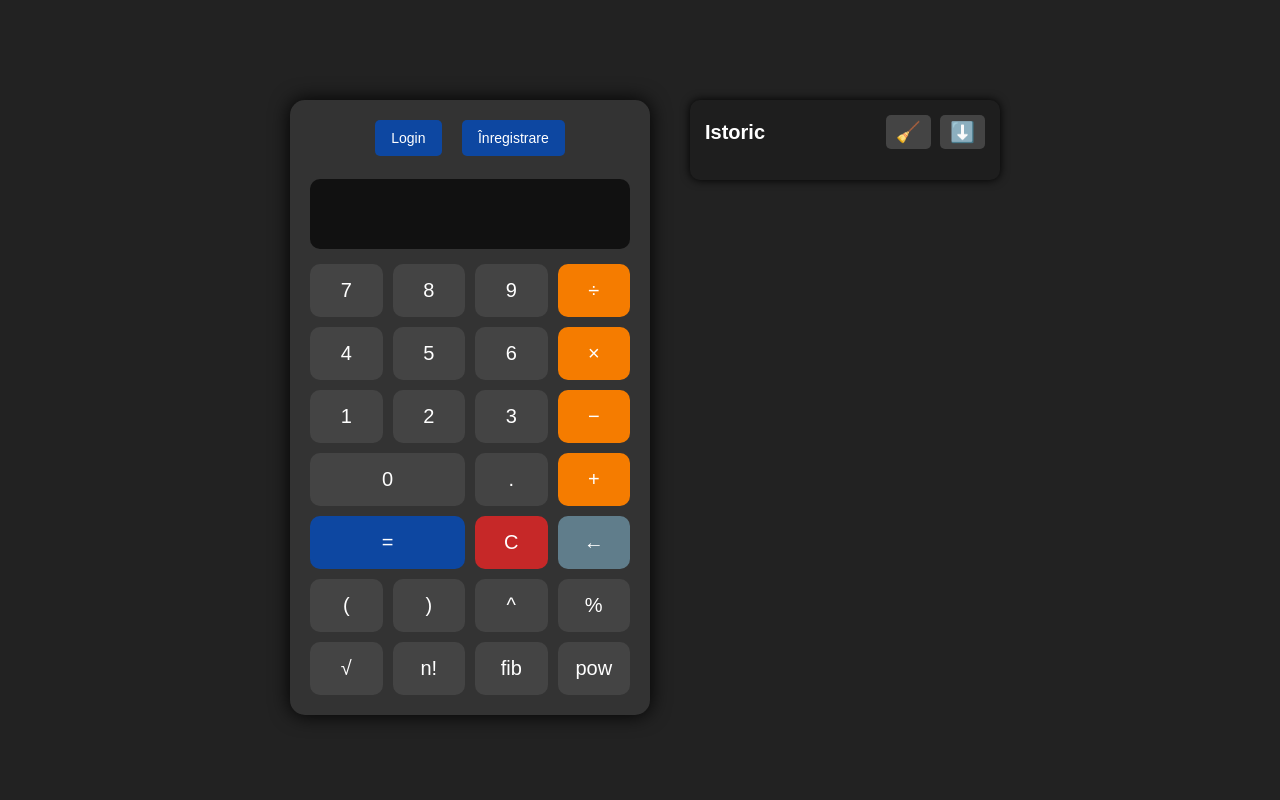
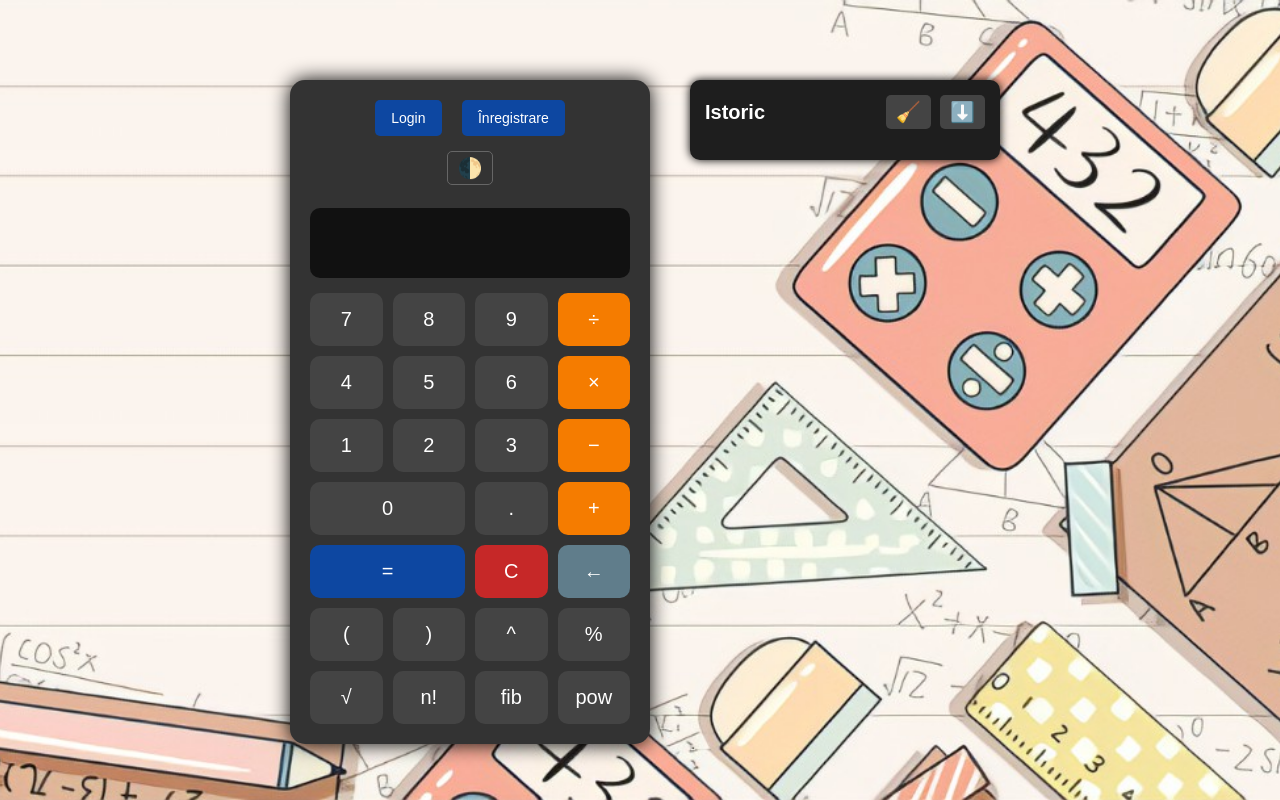
Before and after one commit to StefanCotos/Calculator_Microservice, a FastAPI app: page / in a window 1280 px wide. Run offline with FastAPI, Linux system fonts and the light colour scheme; data that the repository does not hold is empty.

Commit message:
Add light/dark theme toggle with background images
Introduced a theme toggle button to switch between light and dark modes. Added background images for each theme and updated CSS and HTML to support theme switching. Implemented the toggleTheme function in JavaScript and adjusted layout and styling for the new feature.

```diff
--- a/app/static/calculator.js
+++ b/app/static/calculator.js
@@ -109,3 +109,16 @@ async function deleteHistory() {
 
 
 document.addEventListener("DOMContentLoaded", loadHistory);
+
+
+function toggleTheme() {
+    const body = document.body;
+
+    if (body.classList.contains("dark-theme")) {
+        body.classList.remove("dark-theme");
+        body.classList.add("light-theme");
+    } else {
+        body.classList.remove("light-theme");
+        body.classList.add("dark-theme");
+    }
+}
--- a/app/static/style.css
+++ b/app/static/style.css
@@ -1,6 +1,17 @@
+body.dark-theme {
+    background-image: url("/static/images/background_dark.jpg");
+}
+
+body.light-theme {
+    background-image: url("/static/images/background_light.jpg");
+}
+
 body {
     font-family: Arial, sans-serif;
-    background-color: #222;
+    /* background-image: url("/static/images/background_light.jpg"); */
+    background-size: cover;
+    background-position: center;
+    background-repeat: no-repeat;
     margin: 0;
     display: flex;
     justify-content: center;
@@ -25,7 +36,7 @@ body {
     gap: 40px;
     align-items: flex-start;
     width: 100%;
-    margin-top: 100px;
+    margin-top: 80px;
     margin-left: 150px;
 }
 
@@ -163,3 +174,28 @@ a.button {
 a.button:hover {
     background-color: #0a3690;
 }
+
+
+.theme-toggle {
+    width: 100%;
+    text-align: center;
+    margin-top: 15px;
+    margin-bottom: 15px;
+}
+
+.theme-toggle button {
+    background: transparent;
+    border: 1px solid #666;
+    color: #ccc;
+    font-size: 20px;
+    padding: 4px 10px;
+    border-radius: 5px;
+    cursor: pointer;
+    transition: all 0.2s;
+}
+
+.theme-toggle button:hover {
+    background-color: #333;
+    color: white;
+    border-color: white;
+}
--- a/app/templates/index.html
+++ b/app/templates/index.html
@@ -7,7 +7,7 @@
     <link rel="stylesheet" href="/static/style.css">
 </head>
 
-<body>
+<body class="light-theme">
 
     <div class="layout-container">
 
@@ -25,6 +25,9 @@
                     <a href="/login" class="button" type="button">Login</a>
                     <a href="/register" class="button" type="button">Înregistrare</a>
                     {% endif %}
+                    <div class="theme-toggle">
+                        <button onclick="toggleTheme()">🌓</button>
+                    </div>
                 </div>
 
                 <h2 class="screen" id="screen">{{ result or "" }}</h2>
```
Also changed, not shown: app/static/images/background_dark.jpg (added), app/static/images/background_light.jpg (added).
